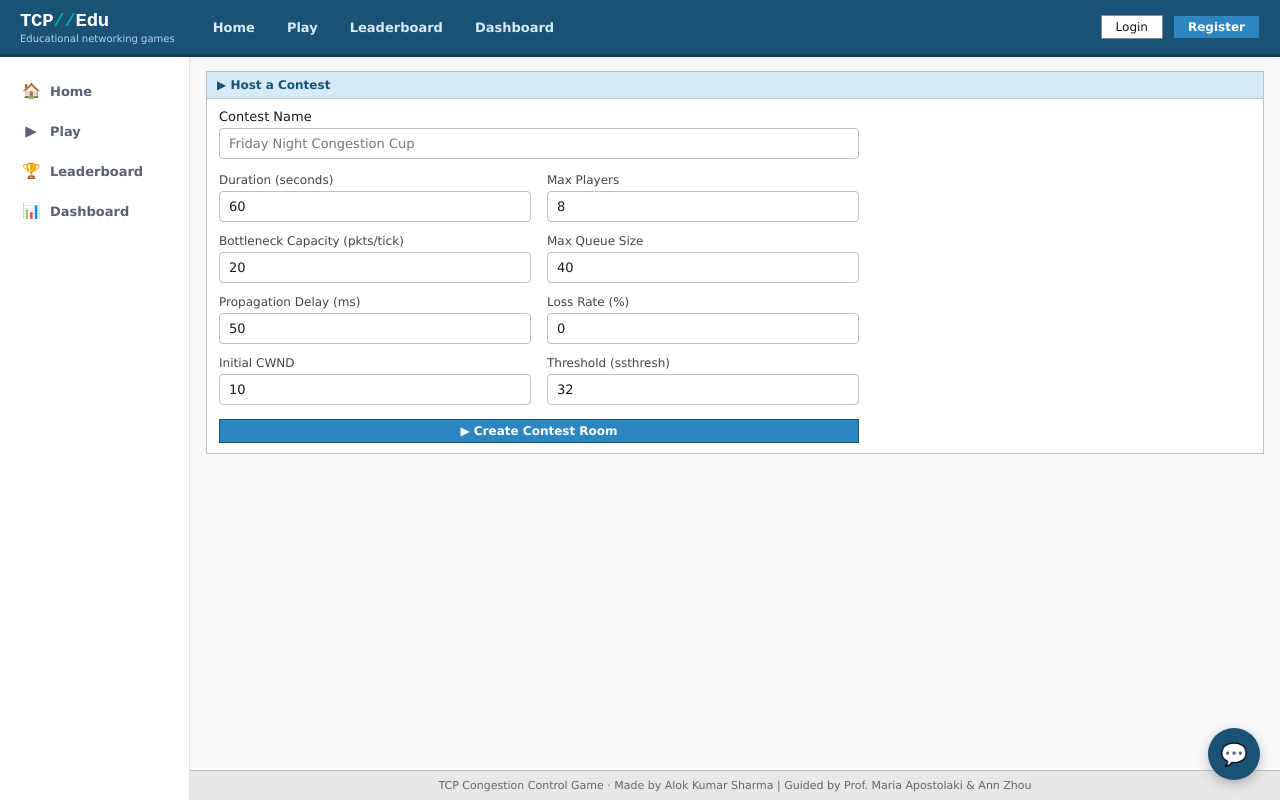
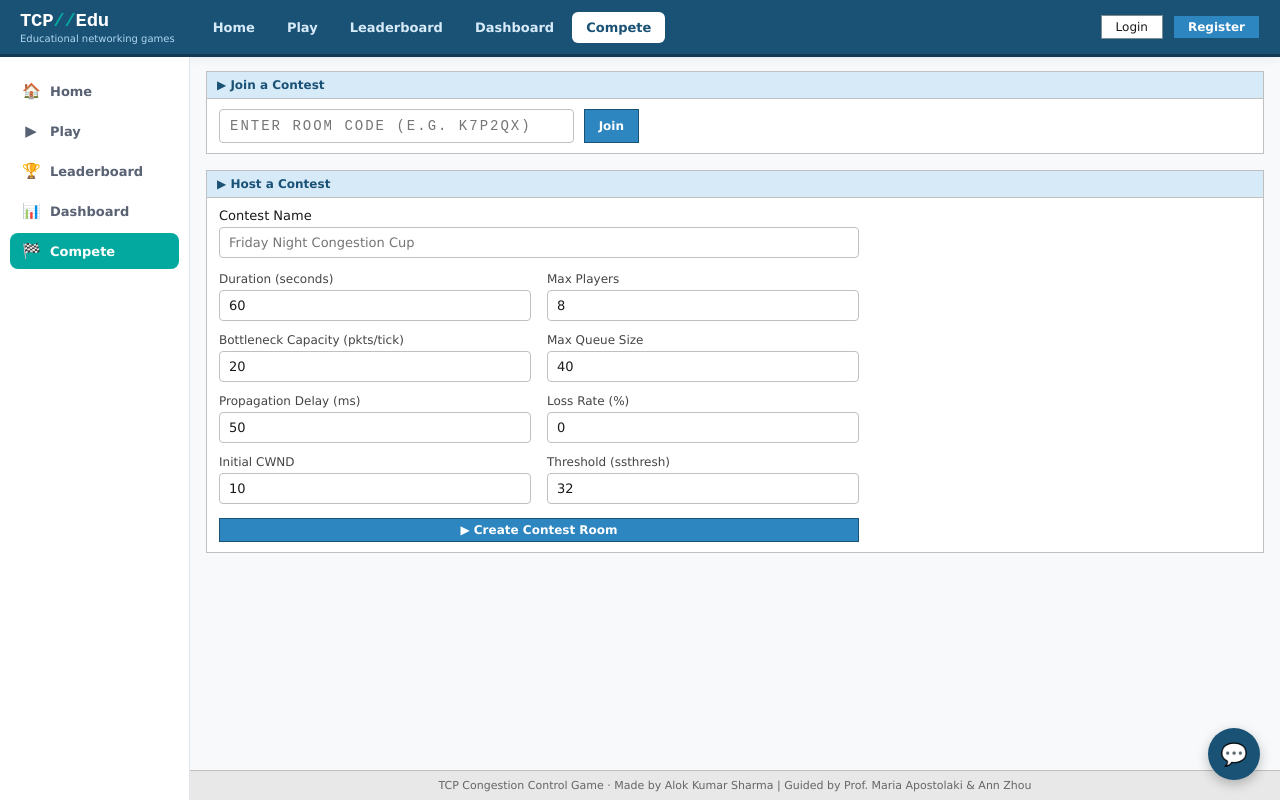
Before and after one commit to Alokkumarsharma7379/tcp-congestion-control-game, a React (Vite) app in the folder client/: page /contest/host in a window 1280 px wide. Built offline with nearby package versions, Linux system fonts and the light colour scheme.

Commit message:
multiplayer button fix

```diff
--- a/client/src/components/layout/Navbar.jsx
+++ b/client/src/components/layout/Navbar.jsx
@@ -28,6 +28,7 @@ function Navbar() {
         <NavLink to="/game" className={navLinkClassName}>Play</NavLink>
         <NavLink to="/leaderboard" className={navLinkClassName}>Leaderboard</NavLink>
         <NavLink to="/dashboard" className={navLinkClassName}>Dashboard</NavLink>
+        <NavLink to="/contest/host" className={navLinkClassName}>Compete</NavLink>
       </nav>
 
       <div className="app-navbar-account">
--- a/client/src/components/layout/Sidebar.jsx
+++ b/client/src/components/layout/Sidebar.jsx
@@ -7,7 +7,8 @@ const SIDEBAR_LINKS = [
   { to: '/', label: 'Home', icon: '🏠', end: true },
   { to: '/game', label: 'Play', icon: '▶' },
   { to: '/leaderboard', label: 'Leaderboard', icon: '🏆' },
-  { to: '/dashboard', label: 'Dashboard', icon: '📊' }
+  { to: '/dashboard', label: 'Dashboard', icon: '📊' },
+  { to: '/contest/host', label: 'Compete', icon: '🏁' }
 ];
 
 const navLinkClassName = ({ isActive }) => (isActive ? 'active' : undefined);
--- a/client/src/pages/HomePage.jsx
+++ b/client/src/pages/HomePage.jsx
@@ -8,6 +8,7 @@ function HomePage() {
       <p>Choose an action:</p>
       <ul>
         <li><Link to="/game">Play the Game</Link></li>
+        <li><Link to="/contest/host">🏁 Host / Join Contest (Compete)</Link></li>
         <li><Link to="/login">Log In</Link></li>
         <li><Link to="/register">Register</Link></li>
         <li><Link to="/dashboard">Dashboard</Link></li>
--- a/client/src/pages/contest/HostContestPage.jsx
+++ b/client/src/pages/contest/HostContestPage.jsx
@@ -1,7 +1,7 @@
 import { useState } from 'react';
 import { useNavigate } from 'react-router-dom';
 
-import { createContest } from '../../api/contestApi';
+import { createContest, getContest } from '../../api/contestApi';
 
 import '../../styles/codeforces.css';
 
@@ -23,8 +23,34 @@ function HostContestPage() {
   const [submitting, setSubmitting] = useState(false);
   const [error, setError] = useState('');
 
+  const [joinCode, setJoinCode] = useState('');
+  const [joining, setJoining] = useState(false);
+  const [joinError, setJoinError] = useState('');
+
   const updateField = (key, value) => {
     setForm((prev) => ({ ...prev, [key]: value }));
+  };
+
+  const handleJoin = async (event) => {
+    event.preventDefault();
+
+    const code = joinCode.trim().toUpperCase();
+
+    if (!code) {
+      setJoinError('Enter a room code.');
+      return;
+    }
+
+    setJoining(true);
+    setJoinError('');
+
+    try {
+      await getContest(code); // just confirms the room exists first
+      navigate(`/contest/${code}/lobby`);
+    } catch (err) {
+      setJoinError(err.message || 'No contest found with that code.');
+      setJoining(false);
+    }
   };
 
   const handleSubmit = async (event) => {
@@ -60,6 +86,25 @@ function HostContestPage() {
 
   return (
     <main className="content">
+      <section className="panel join-contest-panel">
+        <div className="panel-header">▶ Join a Contest</div>
+        <div className="panel-body">
+          <form className="join-contest-form" onSubmit={handleJoin}>
+            <input
+              type="text"
+              value={joinCode}
+              maxLength={6}
+              placeholder="Enter room code (e.g. K7P2QX)"
+              onChange={(e) => setJoinCode(e.target.value.toUpperCase())}
+            />
+            <button type="submit" className="cf-btn primary" disabled={joining}>
+              {joining ? 'Checking...' : 'Join'}
+            </button>
+          </form>
+          {joinError && <div className="form-error">{joinError}</div>}
+        </div>
+      </section>
+
       <section className="panel">
         <div className="panel-header">▶ Host a Contest</div>
         <div className="panel-body">
--- a/client/src/styles/codeforces.css
+++ b/client/src/styles/codeforces.css
@@ -2941,3 +2941,24 @@ kbd {
   justify-content: center;
   gap: 10px;
 }
+
+.join-contest-panel {
+  margin-bottom: 16px;
+}
+
+.join-contest-form {
+  display: flex;
+  gap: 10px;
+  max-width: 420px;
+}
+
+.join-contest-form input {
+  flex: 1 1 auto;
+  padding: 8px 10px;
+  border: 1px solid #c0c0c0;
+  border-radius: 4px;
+  font-size: 14px;
+  font-family: "Courier New", Courier, monospace;
+  letter-spacing: 2px;
+  text-transform: uppercase;
+}
```
Also changed, not shown: 4 other files (tests, documents, lock files or other folders).
